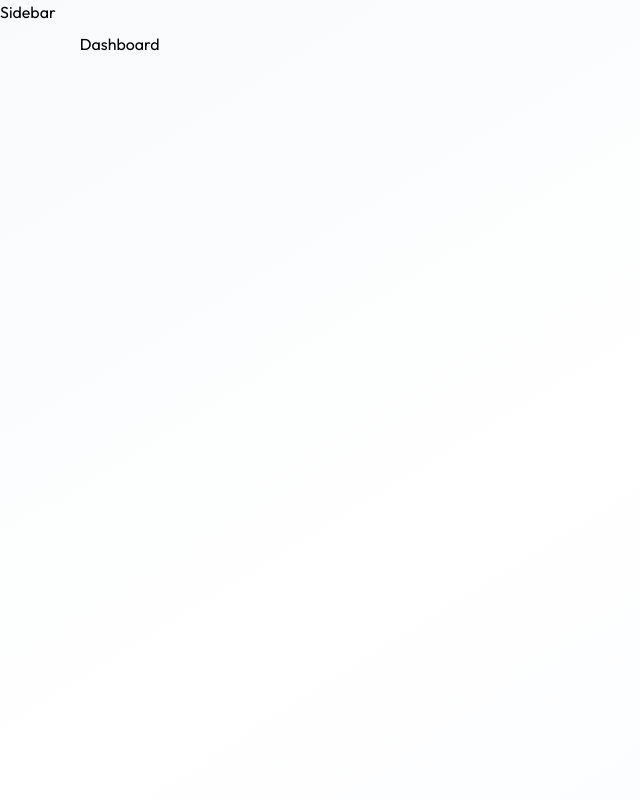
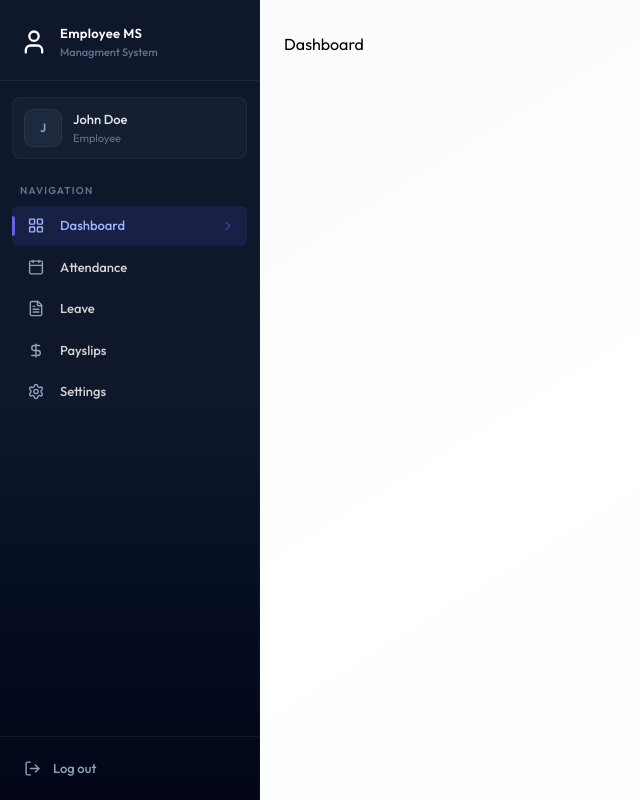
Before and after one commit to SupervadoBE/MernEmployeeManagmentSystem, a React (Vite) app in the folder client/: page /dashboard in a window 1280 px wide. Shown: the whole page, without its empty margins (0-640 px from the left). Built offline with nearby package versions, Linux system fonts and the light colour scheme.

Commit message:
sidebar UI Completed

```diff
--- /dev/null
+++ b/client/src/components/Sidebar.jsx
@@ -0,0 +1,127 @@
+import { useEffect, useState } from "react"
+import { Link, useLocation } from "react-router-dom"
+import { dummyProfileData } from "../assets/assets"
+import { CalendarIcon, ChevronRightIcon, DollarSignIcon, FileTextIcon, LayoutGridIcon, LogOutIcon, MenuIcon, SettingsIcon, UserIcon, XIcon } from "lucide-react"
+
+const Sidebar = () => {
+    const { pathname } = useLocation()
+    const [userName, setUserName] = useState('')
+    const [mobileOpen, setMobileOpen] = useState(false)
+
+    useEffect(() => {
+        setUserName(dummyProfileData.firstName + " " + dummyProfileData.lastName)
+    }, [])
+
+    // Close mobile sidebar on route change
+    useEffect(() => {
+        setMobileOpen(false)
+    }, [pathname])
+
+    const role = '' || 'EMPLOYEE'
+
+    const navItems = [
+        { name: "Dashboard", href: "/dashboard", icon: LayoutGridIcon },
+        role === "ADMIN" ?
+        { name: "Employees", href: "/employees", icon: UserIcon } :
+        { name: "Attendance", href: "/attendance", icon: CalendarIcon },
+        { name: "Leave", href: "/leave", icon: FileTextIcon },
+        { name: "Payslips", href: "/payslips", icon: DollarSignIcon },
+        { name: "Settings", href: "/settings", icon: SettingsIcon },
+    ]
+
+    const handleLogout = () => {
+        window.location.href = "/login"
+    }
+
+    const sidebarContent = (
+        <>
+            {/* Brand header */}
+            <div className="px-5 pt-6 pb-5 border-b border-white/6">
+                <div className="flex items-center justify-between">
+                    <div className="flex items-center gap-3">
+                        <UserIcon className="text-white size-7" />
+                        <div>
+                            <p className="font-semibold text-[13px] text-white tracking-wide">Employee MS</p>
+                            <p className="text-[11px] text-slate-500 font-medium">Managment System</p>
+                        </div>
+                    </div>
+                    <button onClick={ () => setMobileOpen(false) } className="lg:hidden text-slate-400 hover:text-white p-1">
+                        <XIcon size={20} />
+                    </button>
+                </div>
+            </div>
+
+            {/* User profile card */}
+            {userName && (
+                <div className="mx-3 mt-4 mb-1 p-3 rounded-lg bg-white/3 border border-white/4">
+                    <div className="flex items-center gap-3">
+                        <div className="w-9 h-9 rounded-lg bg-slate-800 flex items-center justify-center ring-1 ring-white/10 shrink-0">
+                            <span className="text-slate-400 text-xs font-semibold">
+                                {userName.charAt(0).toUpperCase()}
+                            </span>
+                        </div>
+                        <div className="min-w-0">
+                            <p className="text-[13px] font-medium text-slate-200 truncate">{userName}</p>
+                            <p className="text-[11px] text-slate-500 truncate">{role === "ADMIN" ? "Administrator" : "Employee"}</p>
+                        </div>
+                    </div>
+                </div>
+            )}
+
+            {/* Section label */}
+            <div className="px-5 pt-5 pb-2">
+                <p className="text-[10px] font-semibold uppercase tracking-[0.12em] text-slate-500">Navigation</p>
+            </div>
+
+            {/* Navigation List */}
+            <div className="flex-1 px-3 space-y-0.5 overflow-y-auto">
+                {navItems.map((item) => {
+                    const isActive = pathname.startsWith(item.href)
+                    return (
+                        <Link key={item.name} to={item.href} className={`group flex items-center gap-3 px-3 py-2.5 rounded-md text-[13px] font-medium transition-all duration-150 relative ${isActive ? "bg-indigo-500/12 text-indigo-300" : "text-stone-300 hover:text-white hover:bg-white/4"}`}>
+                            {isActive && (
+                                <div className="absolute left-0 top-1/2 -translate-y-1/2 w-0.75 h-5 rounded-r-full bg-indigo-500" />
+                            )}
+                            <item.icon className={`w-4.25, h-4.25 shrink-0 ${isActive ? "text-indigo-300" : "text-slate-400 group-hover:text-slate-300"}`} />
+                            <span className="flex-1">{item.name}</span>
+                            {isActive && <ChevronRightIcon className="w-3.5 h-3.5 text-indigo-500/50" />}
+                        </Link>
+                    )
+                })}
+            </div>
+
+            {/* Logout  */}
+            <div className="p-3 border-t border-white/6">
+                <button onClick={handleLogout} className="flex items-center gap-3 w-full px-3 py-2.5 rounded-md text-[13px] font-medium text-slate-400 hover:text-rose-400 hover:bg-rose-500/8 transition-all duration-150">
+                    <LogOutIcon className="size-4.25" />
+                    <span>Log out</span>
+                </button>
+            </div>
+        </>
+    )
+    return (
+        <>
+            {/* Mobile hamburger button */}
+            <button onClick={()=>setMobileOpen(true)} className="lg:hidden fixed top-4 left-4 z-50 p-2 bg-slate-900 text-white rounded-lg shadow-lg border border-white/10">
+                <MenuIcon size={20} />
+            </button>
+
+            {/* Mobile overlay */}
+            {mobileOpen && (
+                <div className="lg:hidden fixed inset-0 bg-black/60 backdrop-blur-sm z-40" onClick={ ()=>setMobileOpen(false) } />
+            )}
+
+            {/* Sidebar - desktop */}
+            <aside className="hidden lg:flex flex-col h-full w-65 bg-linear-to-b from-slate-900 via-slate-900 to-slate-950 text-white shrink-0 border-r border-white/4">
+                {sidebarContent}
+            </aside>
+
+            {/* Sidebar - mobile */}
+            <aside className={`lg:hidden fixed inset-y-0 left-0 w-72 bg-linear-to-b from-slate-900 via-slate-900 to-slate-950 text-white z-50 flex flex-col transform transition-transform duration-300 ${mobileOpen ? "translate-x-0" : "-translate-x-full" } `}>
+                {sidebarContent}
+            </aside>
+        </>
+    )
+}
+
+export default Sidebar
--- a/client/src/pages/Layout.jsx
+++ b/client/src/pages/Layout.jsx
@@ -1,9 +1,10 @@
 import { Outlet } from "react-router-dom"
+import Sidebar from "../components/Sidebar"
 
 const Layout = () => {
     return (
         <div className="flex h-screen bg-linear-to-br from-slate-50 via-white to-indigo-50/30">
-            <p>Sidebar</p>
+            <Sidebar />
             <main className="flex-1 overflow-y-auto">
                 <div className="p-4 pt-16 sm:p-6 sm:pt-6 lg:pt-8 max-w-400 mx-auto">
                     <Outlet />
```
